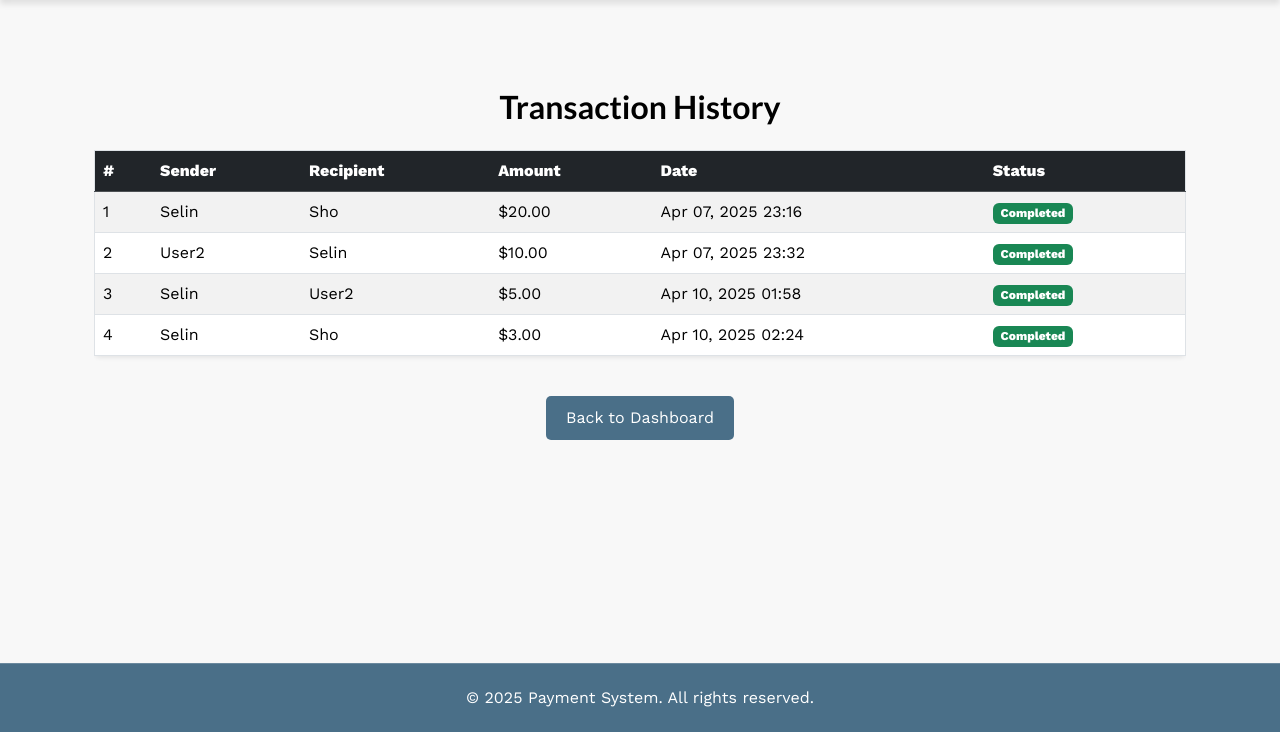
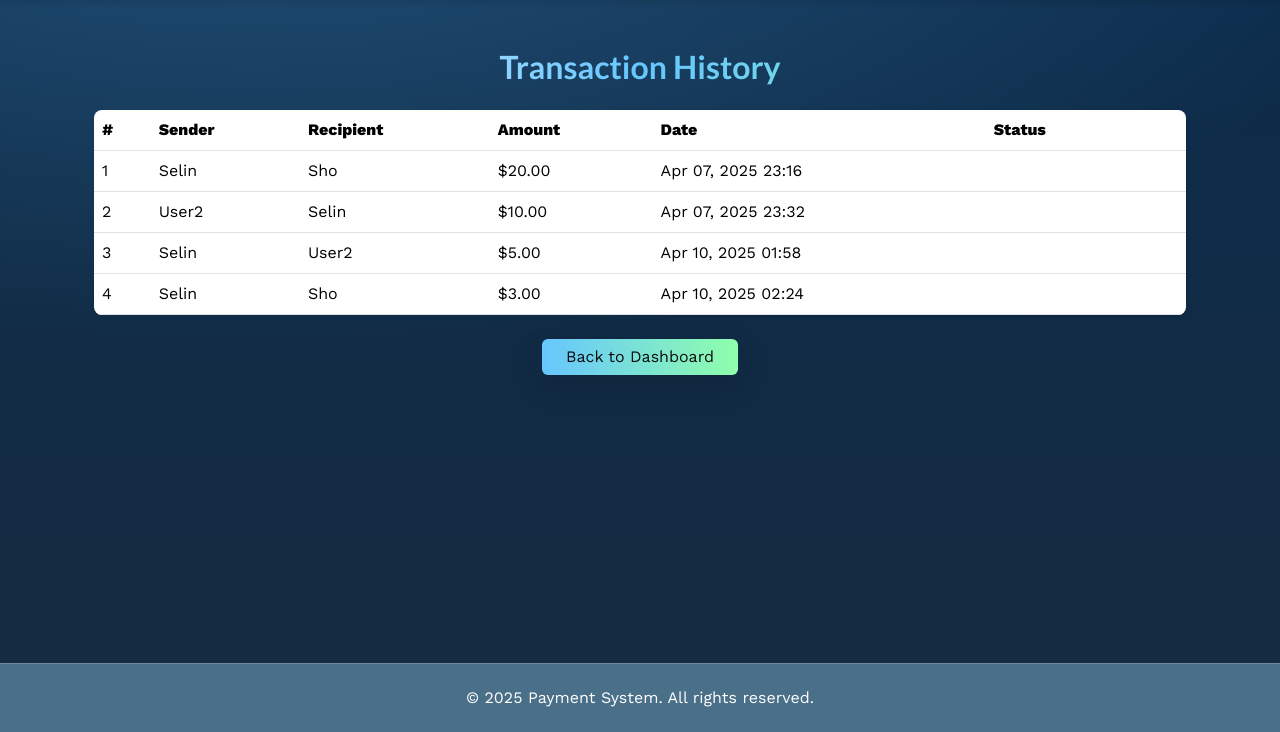
Before and after one commit to seore/PaymentSystem-webApp, a Django app: template webapps/webapps2025/templates/payapp/transaction_history.html in a window 1280 px wide. Shown: the part 68-800 px from the top of the page. Run offline with Django 5.2, Linux system fonts and the light colour scheme; the template is opened without the code that fills it: values that come from a table or form of the project are taken from there, others are empty; data comes from the database, SQL or seed files in the repository; some libraries are stand-ins or nearby versions.

Commit message:
Layout update transactions

```diff
--- a/webapps/webapps2025/templates/payapp/transaction_history.html
+++ b/webapps/webapps2025/templates/payapp/transaction_history.html
@@ -1,17 +1,16 @@
 {% extends 'base.html' %}
-
+{% block body_class %}theme-hero{% endblock %}
 {% load crispy_forms_tags %}
-
 {% block title %}Transaction History{% endblock %}
 
 {% block content %}
 <div class="container mt-5">
-    <h2 class="text-center mb-4 text-black">Transaction History</h2>
+    <h2 class="text-center mb-4 text-gradient">Transaction History</h2>
 
     {% if transactions %}
-        <div class="table-responsive">
-            <table class="table table-striped table-hover border rounded shadow-sm">
-                <thead class="table-dark">
+        <div class="table-responsive glass-table shadow-sm rounded-3">
+            <table class="table align-middle mb-0">
+                <thead class="thead-glass">
                     <tr>
                         <th>#</th>
                         <th>Sender</th>
@@ -31,11 +30,11 @@
                         <td>{{ transaction.timestamp|date:"M d, Y H:i" }}</td>
                         <td>
                             {% if transaction.status == "COMPLETED" %}
-                                <span class="badge bg-success">Completed</span>
+                                <span class="badge status-completed">Completed</span>
                             {% elif transaction.status == "PENDING" %}
-                                <span class="badge bg-warning text-dark">Pending</span>
+                                <span class="badge status-pending">Pending</span>
                             {% elif transaction.status == "REJECTED" %}
-                                <span class="badge bg-danger">Failed</span>
+                                <span class="badge status-failed">Failed</span>
                             {% endif %}
                         </td>
                     </tr>
@@ -44,58 +43,34 @@
             </table>
         </div>
     {% else %}
-        <p class="alert alert-warning text-center">No transactions found.</p>
+        <p class="alert alert-warning text-center glass-alert">No transactions found.</p>
     {% endif %}
 
     <div class="text-center mt-4">
-        <a href="{% url 'dashboard' %}" class="btn btn-custom">Back to Dashboard</a>
+        <a href="{% url 'dashboard' %}" class="btn btn-gradient px-4">Back to Dashboard</a>
     </div>
 </div>
 {% endblock %}
 
 {% block styles %}
 <style>
-    .container {
-        padding-top: 20px;
-    }
+    .glass-table { background: rgba(255,255,255,.85);
+        backdrop-filter: blur(18px);
+        border: 1px solid rgba(255,255,255,.6); }
+    @media (prefers-color-scheme: dark) { .glass-table {background: rgba(18,22,27,.6);
+        border-radius: rgba(255,255,255,.12);}}
+    .thead-glass th { background: linear-gradient(90deg, var(--hero1), var(--hero2));
+        color: #eaf4ff; border: none;}
+    @media (prefers-color-scheme: dark) {.table > :not(caption) > * > * {border-color: rgba(255,255,255,.12);}}
+    .table tbody tr:hover {background: color-mix(in srgb, color #ffffff 30%, transparent) ;}
 
-    h2 {
-        background: linear-gradient(90deg, #4caf50, #2196F3);
-        -webkit-background-clip: text;
-        color: transparent;
-        font-weight: bold;
-    }
-
-    .btn-custom {
-        background: linear-gradient(90deg, #4caf50, #2196F3);
-        color: white;
-        border: none;
-        border-radius: 5px;
-        padding: 10px 20px;
-        transition: background 0.3s;
-    }
-
-    .btn-custom:hover {
-        background: linear-gradient(90deg, #4caf50, #2196F3);
-    }
-
-    .table {
-        background-color: white;
-        border-radius: 8px;
-        box-shadow: 0 4px 6px rgba(0, 0, 0, 0.1);
-    }
-
-    .table-hover tbody:hover {
-        background-color: #f1f1f1;
-    }
-
-    .table-striped tbody tr:nth-of-type(odd) {
-        background-color: #f9f9f9;
-    }
-
-    .badge {
-        padding: 0.5em 1em;
-        border-radius: 12px;
-    }
+    .badge { border-radius: 999px; padding: .45rem .8rem; font-weight: 600; }
+    .status-completed { background: color-mix(in srgb, var(--accent) 70%, #ffffff 0%); color: #0b2b4c;}
+    .status-pending { background: #ffe9b3; color: #4a3b00; }
+    .status-failed { background: #ffb3b3; color: #5b0000;}
+    .glass-alert {background: rgba(255,255,255,.85); border: 1px solid rgba(255,255,255,.6);}
+    .text-gradient { background: linear-gradient(90deg, #fff, var(--brand), var(--accent));
+        -webkit-background-clip: text; background-clip: text; color: transparent; }
+    .table > :not(caption) > * > * {border-color: rgba(0,0,0,.06);}
 </style>
 {% endblock %}
```
